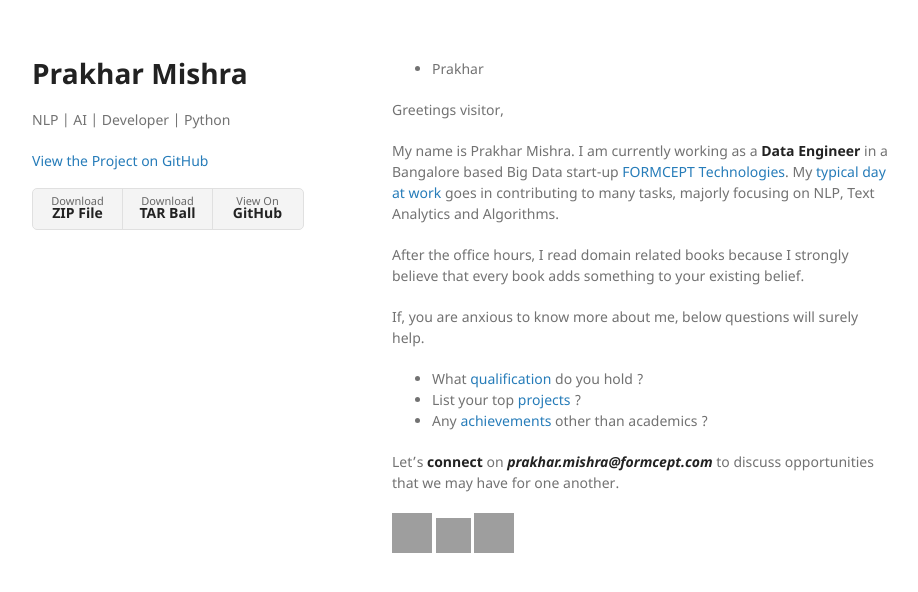
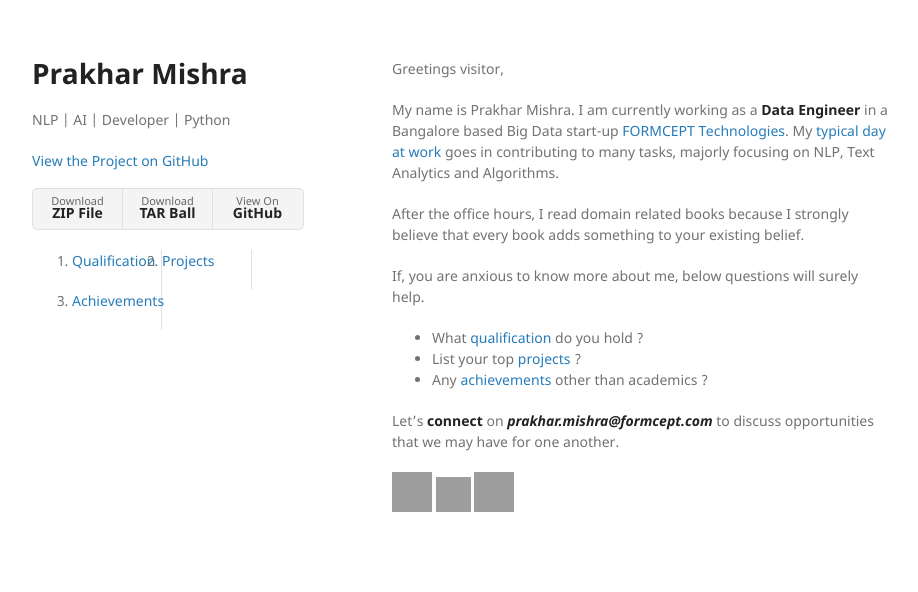
Before and after one commit to prakhar21/profile, a Jekyll site: the page built from index.md, in a window 1280 px wide, cut to the strip 0-592 px from the top of the page. Shown: the whole strip, without its empty margins (178-1096 px from the left). Built offline with Jekyll 4.4.1, drawn with Linux system fonts in a browser that asks for light colours; grey boxes are pictures that could not be loaded.

Commit message:
education

```diff
--- a/_layouts/default.html
+++ b/_layouts/default.html
@@ -33,12 +33,21 @@
           </ul>
         {% endif %}
 
+        <ol>
+          <li>
+            <a href="coursework">Qualification</a>
+          </li>
+          <li>
+            <a href="projects">Projects</a>
+          </li>
+          <li>
+            <a href="achievements">Achievements</a>
+          </li>
+        </ol>
       </header>
+
       <section>
-      <ul>
-        <li>Prakhar</li>
-      </ul>
-      {{ content }}
+           {{ content }}
 
       </section>
     </div>
```
